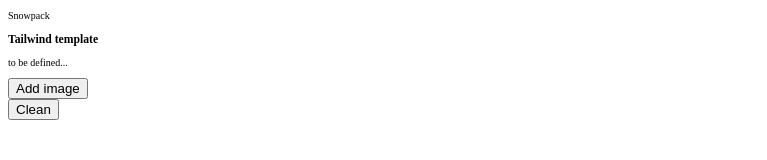
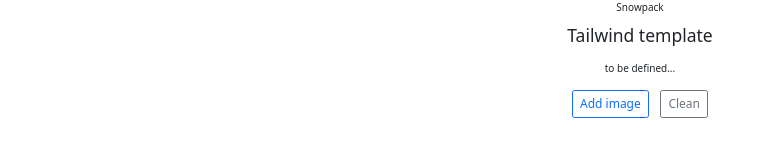
Before and after one commit to YavGz/lazy_Loading_Platzi, a website with bundled scripts: page public/index.html in a window 1280 px wide. Shown: the whole page, without its empty margins (0-767 px from the left). Built offline with nearby package versions, Linux system fonts and the light colour scheme; files whose address does not match are found by name.

Commit message:
estilado de los botones con bootstrap y css

```diff
--- a/public/index.html
+++ b/public/index.html
@@ -2,6 +2,7 @@
 <html lang="en">
   <head>
     <meta charset="utf-8" />
+    <link href="https://cdn.jsdelivr.net/npm/bootstrap@5.1.3/dist/css/bootstrap.min.css" rel="stylesheet" integrity="sha384-1BmE4kWBq78iYhFldvKuhfTAU6auU8tT94WrHftjDbrCEXSU1oBoqyl2QvZ6jIW3" crossorigin="anonymous">
     <link rel="icon" href="%PUBLIC_URL%/favicon.ico" />
     <meta name="viewport" content="width=device-width, initial-scale=1" />
     <meta
@@ -46,8 +47,8 @@
         <p class="mt-4 max-w-2xl text-xl leading-7 text-gray-500 mx-auto">
           to be defined...
         </p>
-        <button class="button-image" type="button">Add image</button> <br>
-        <button class="button-clear" type="button">Clean</button>
+        <button class="button-image btn btn-outline-primary" type="button">Add image</button>
+        <button class="button-clear btn btn-outline-secondary" type="button">Clean</button>
         <div id="images">
         </div>
       </div>
--- a/src/index.css
+++ b/src/index.css
@@ -9,3 +9,8 @@
   background-color: #cecece;
   border-radius: 1rem;
 }
+
+.btn {
+  font-size: 1.2rem;
+  margin: 0.4rem;
+}
--- a/src/index.js
+++ b/src/index.js
@@ -5,20 +5,17 @@
 const nodeAPP = document.querySelector('#container')
 
 const images = document.querySelector('#images')
-
-
 //crear una funcion para obtener un random
 // const min = 1 /*Minimo de elementos del array*/
 // const max = 122 /*Maximo de elementos del array*/
 // const random = () => {
 //   Math.floor(Math.random() * (max - min) + min)
 // }
-
 nodeAPP.addEventListener('click', (event) => {
-  if (event.target.className === 'button-image') {
+  if (event.target.className === 'button-image btn btn-outline-primary') {
     printImage();
   }
-  else if (event.target.className === 'button-clear') {
+  else if (event.target.className === 'button-clear btn btn-outline-secondary') {
     clearNodes();
   }
 })
```
